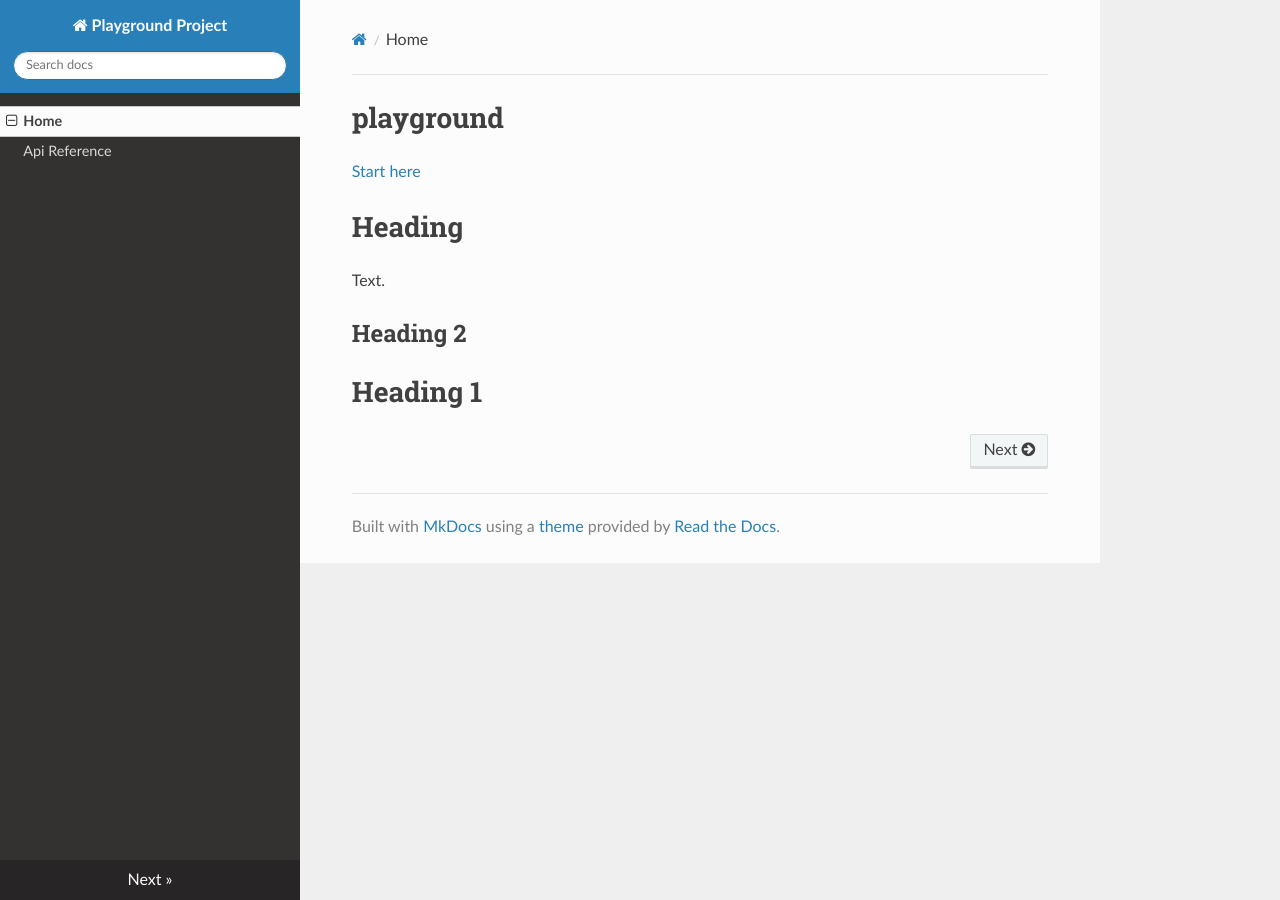
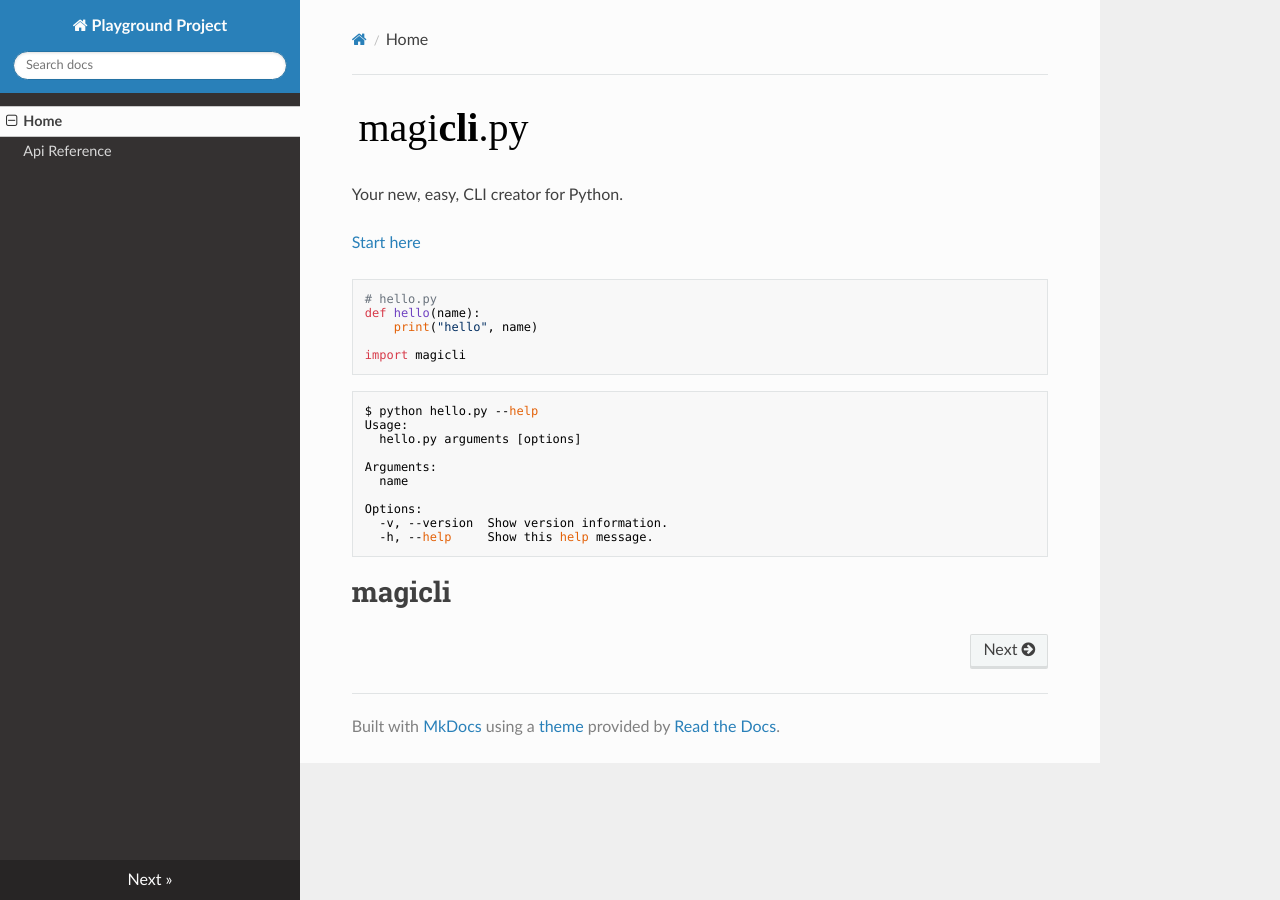
Before and after one commit to PatrickElmer/playground, an MkDocs documentation site: the page built from docs/index.md, in a window 1280 px wide. Built offline with MkDocs 1.6.1, drawn with Linux system fonts in a browser that asks for light colours; nearby versions of some CDN libraries.

Commit message:
Add logo

````diff
--- a/README.md
+++ b/README.md
@@ -1,3 +1 @@
-# playground
-
-<a href="https://patrickelmer.github.io/playground/" target="_blank">Start here</a>
+# magicli
--- a/docs/index.md
+++ b/docs/index.md
@@ -1,9 +1,28 @@
+<img src="img/logo.svg"></img>
+
+Your new, easy, CLI creator for Python.
+
+<a href="https://patrickelmer.github.io/playground/" target="_blank">Start here</a>
+
+```python
+# hello.py
+def hello(name):
+    print("hello", name)
+
+import magicli
+```
+
+```bash
+$ python hello.py --help
+Usage:
+  hello.py arguments [options]
+
+Arguments:
+  name
+
+Options:
+  -v, --version  Show version information.
+  -h, --help     Show this help message.
+```
+
 {!README.md!}
-
-# Heading
-
-Text.
-
-## Heading 2
-
-# Heading 1
````
Also changed, not shown: docs/img/logo.svg (added).
